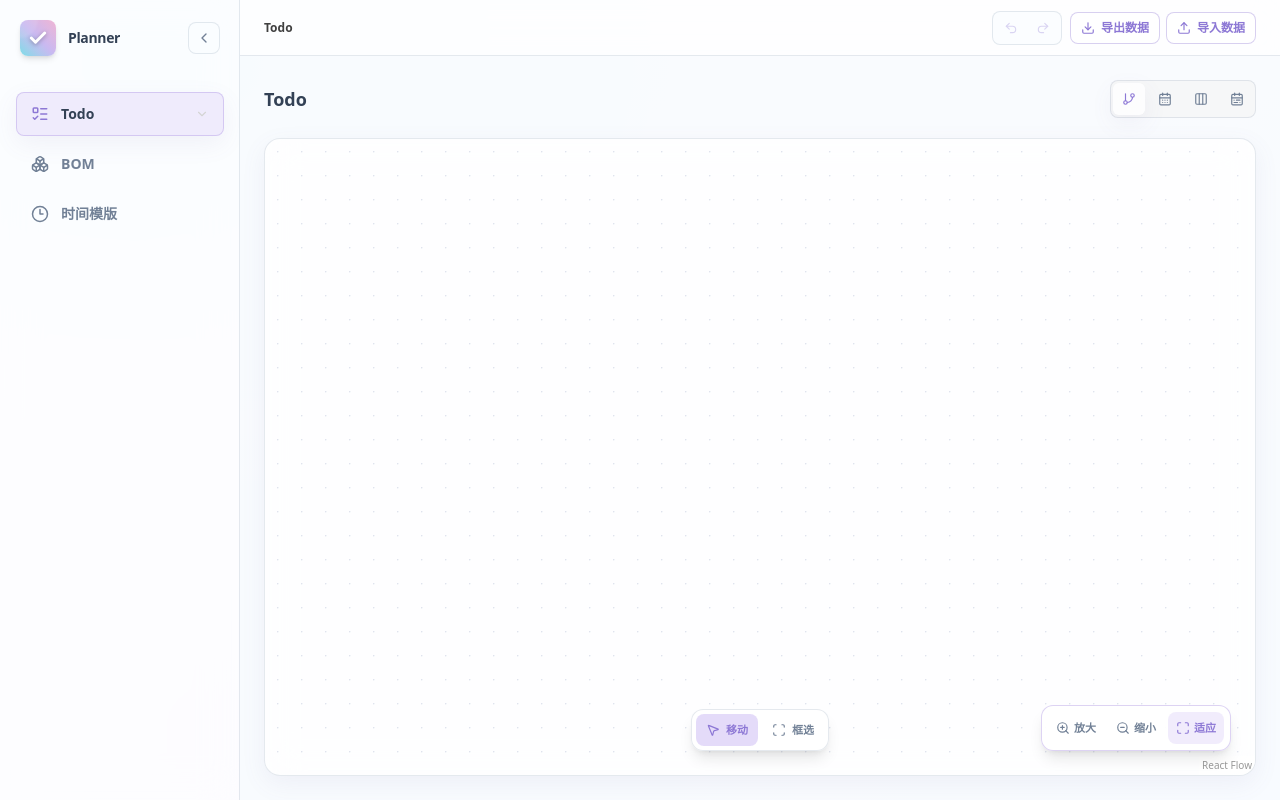
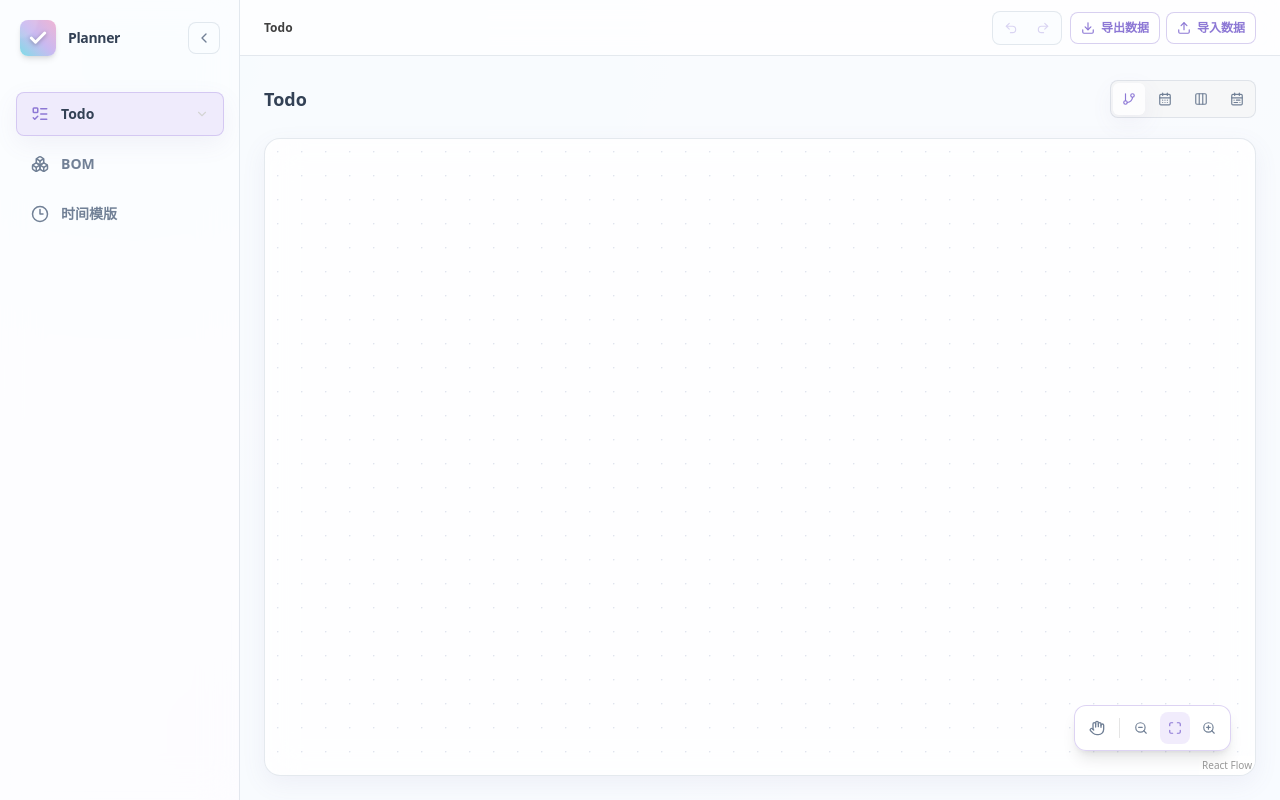
Before and after one commit to panxixii/Planner, a React (Vite) app: page / in a window 1280 px wide. Both pictures are taken after a click on the button "开始使用". Built offline with nearby package versions, Linux system fonts and the light colour scheme.

Commit message:
feat：交互优化，支持同类型节点全局改色

```diff
--- a/src/components/TodoPage.tsx
+++ b/src/components/TodoPage.tsx
@@ -18,7 +18,7 @@ import {
   applyNodeChanges,
 } from '@xyflow/react';
 import '@xyflow/react/dist/style.css';
-import { CalendarDays, Check, CircleDot, Columns3, Flag, GitBranch, GripVertical, Link2, List, Maximize, MousePointer2, Pipette, Plus, Scan, Trash2, ZoomIn, ZoomOut } from 'lucide-react';
+import { CalendarDays, Check, CircleDot, Columns3, Flag, GitBranch, GripVertical, Hand, Link2, List, Maximize, Pipette, Plus, Scan, Trash2, ZoomIn, ZoomOut } from 'lucide-react';
 import { useAppStore, LEGACY_EDGE_COLOR } from '../store';
 import { withAlpha } from '../colorUtils';
 import { computeZoneMoveSet, selectionBounds } from '../boardZones';
@@ -798,14 +798,61 @@ const nodeTypes = { todoNode: BoardNode, zoneNode: ZoneNode };
 
 type BoardOrZoneNode = Node<BoardNodeData> | Node<ZoneNodeData>;
 
+const NODE_TYPE_SWATCHES = ['#9387d1', '#67c8bd', '#d78fb5', '#79bfd5', '#d9b958', '#9b8ae4', '#e2725b', '#6b7280'];
+
+// A node-type button: single-click converts the selection's type; hovering reveals a
+// color palette that recolors EVERY node of this type globally.
+const NodeTypeButton: React.FC<{
+  value: NodeType;
+  label: string;
+  onConvert: (type: NodeType) => void;
+  onTypeColor: (type: NodeType, color: string) => void;
+}> = ({ value, label, onConvert, onTypeColor }) => {
+  const [hover, setHover] = useState(false);
+  const closeTimer = useRef<number | undefined>(undefined);
+  const open = () => { window.clearTimeout(closeTimer.current); setHover(true); };
+  const scheduleClose = () => { closeTimer.current = window.setTimeout(() => setHover(false), 120); };
+  return (
+    <div className="relative" onMouseEnter={open} onMouseLeave={scheduleClose}>
+      <button
+        type="button"
+        onClick={() => onConvert(value)}
+        className="flex h-6 items-center gap-1 rounded-md border border-transparent bg-white px-2 text-[11px] font-semibold text-neutral-600 transition-colors hover:border-purple-200 hover:bg-purple-50 hover:text-purple-600"
+        title={`单击：把选中节点转为${label}；悬浮：给全部${label}节点统一改色`}
+      >
+        {label}
+      </button>
+      {hover ? (
+        <div className="absolute left-1/2 top-full z-40 mt-1 -translate-x-1/2 rounded-lg border border-neutral-200 bg-white p-2 shadow-xl" onMouseEnter={open} onMouseLeave={scheduleClose}>
+          <p className="whitespace-nowrap px-0.5 pb-1.5 text-[10px] font-semibold text-neutral-400">全部{label}节点改色</p>
+          <div className="grid grid-cols-4 gap-1.5">
+            {NODE_TYPE_SWATCHES.map((color) => (
+              <button
+                key={color}
+                type="button"
+                onClick={() => { onTypeColor(value, color); setHover(false); }}
+                className="h-6 w-6 rounded-md border border-black/10 shadow-inner transition-transform hover:scale-110"
+                style={{ backgroundColor: color }}
+                title={color}
+                aria-label={`将全部${label}节点改为 ${color}`}
+              />
+            ))}
+          </div>
+        </div>
+      ) : null}
+    </div>
+  );
+};
+
 const BoardSelectionToolbar: React.FC<{
   count: number;
   onColor: (color: string) => void;
   onNodeType: (type: NodeType) => void;
+  onTypeColor: (type: NodeType, color: string) => void;
   onCreateZone: () => void;
   canCreateZone: boolean;
   onDelete: () => void;
-}> = ({ count, onColor, onNodeType, onCreateZone, canCreateZone, onDelete }) => {
+}> = ({ count, onColor, onNodeType, onTypeColor, onCreateZone, canCreateZone, onDelete }) => {
   const [confirming, setConfirming] = useState(false);
   return (
     <div className="absolute left-1/2 top-5 z-30 flex -translate-x-1/2 items-center gap-2 rounded-xl border border-neutral-200 bg-white/95 p-2 shadow-xl">
@@ -814,15 +861,7 @@ const BoardSelectionToolbar: React.FC<{
       <div className="flex items-center gap-1 rounded-lg border border-neutral-200 bg-neutral-50 px-1.5 py-1">
         <span className="px-1 text-[11px] font-bold text-neutral-500">节点类型</span>
         {([['task', '任务'], ['directory', '目录'], ['handle', '手柄']] as const).map(([value, label]) => (
-          <button
-            key={value}
-            type="button"
-            onClick={() => onNodeType(value)}
-            className="flex h-6 items-center gap-1 rounded-md border border-transparent bg-white px-2 text-[11px] font-semibold text-neutral-600 transition-colors hover:border-purple-200 hover:bg-purple-50 hover:text-purple-600"
-            title={value === 'task' ? '把选中的节点转为普通任务' : value === 'directory' ? '把选中的节点转为目录' : '把选中的节点转为手柄（将断开指向它们的连线）'}
-          >
-            {label}
-          </button>
+          <NodeTypeButton key={value} value={value} label={label} onConvert={onNodeType} onTypeColor={onTypeColor} />
         ))}
       </div>
       <button
@@ -862,11 +901,12 @@ const BoardCanvas: React.FC<{ visibleItemIds: Set<string> | null }> = ({ visible
   const moveTodoZone = useAppStore((state) => state.moveTodoZone);
   const setSelectionColor = useAppStore((state) => state.setSelectionColor);
   const setSelectionNodeType = useAppStore((state) => state.setSelectionNodeType);
+  const setNodeTypeColor = useAppStore((state) => state.setNodeTypeColor);
   const beginHistoryGroup = useAppStore((state) => state.beginHistoryGroup);
   const endHistoryGroup = useAppStore((state) => state.endHistoryGroup);
   const { screenToFlowPosition, zoomIn, zoomOut, fitView } = useReactFlow();
   const suppressCreateRef = useRef(false);
-  const [canvasTool, setCanvasTool] = useState<'pan' | 'select'>('pan');
+  const [canvasTool, setCanvasTool] = useState<'pan' | 'select'>('select');
   const mainLaneId = allLanes.find((l) => l.type === 'main')?.id ?? 'todo-main';
   const items = useMemo(() => allItems.filter((item) => (
     visibleItemIds === null || visibleItemIds.has(item.id)
@@ -1024,10 +1064,15 @@ const BoardCanvas: React.FC<{ visibleItemIds: Set<string> | null }> = ({ visible
     }
   }, [addEdge, create, mainLaneId, removeSelected, selectedNodes, update]);
   return <div onKeyDown={handleKeyDown} tabIndex={0} className="relative min-h-0 flex-1 overflow-hidden rounded-2xl border border-neutral-200 bg-white shadow-xs outline-none">
-    {selectedNodes.length > 1 ? <BoardSelectionToolbar count={selectedNodes.length} onColor={applySelectionColor} onNodeType={applySelectionNodeType} onCreateZone={createZoneFromSelection} canCreateZone={selectionZoneBounds !== null} onDelete={removeSelected} /> : null}
-    <div className="absolute bottom-6 left-1/2 z-30 flex -translate-x-1/2 items-center gap-1 rounded-xl border border-neutral-200 bg-white/95 p-1 shadow-lg"><button type="button" onClick={() => setCanvasTool('pan')} className={`flex h-8 items-center gap-1.5 rounded-lg px-2.5 text-[11px] font-semibold ${canvasTool === 'pan' ? 'bg-purple-100 text-purple-600' : 'text-neutral-500 hover:bg-neutral-50'}`}><MousePointer2 className="h-3.5 w-3.5" />移动</button><button type="button" onClick={() => setCanvasTool('select')} className={`flex h-8 items-center gap-1.5 rounded-lg px-2.5 text-[11px] font-semibold ${canvasTool === 'select' ? 'bg-purple-100 text-purple-600' : 'text-neutral-500 hover:bg-neutral-50'}`}><Scan className="h-3.5 w-3.5" />框选</button></div>
-    <div className="absolute bottom-6 right-6 z-30 flex items-center gap-1 rounded-xl border border-purple-200 bg-white/95 p-1.5 shadow-lg"><button type="button" onClick={() => zoomIn()} className="flex h-8 items-center gap-1 rounded-lg px-2 text-[11px] font-semibold text-neutral-600 hover:bg-purple-50"><ZoomIn className="h-3.5 w-3.5" />放大</button><button type="button" onClick={() => zoomOut()} className="flex h-8 items-center gap-1 rounded-lg px-2 text-[11px] font-semibold text-neutral-600 hover:bg-purple-50"><ZoomOut className="h-3.5 w-3.5" />缩小</button><button type="button" onClick={() => fitView({ padding: 0.25, duration: 400 })} className="flex h-8 items-center gap-1 rounded-lg bg-purple-50 px-2 text-[11px] font-semibold text-purple-600 hover:bg-purple-100"><Maximize className="h-3.5 w-3.5" />适应</button></div>
-    <ReactFlow nodes={localNodes} edges={edges} nodeTypes={nodeTypes} onNodesChange={onNodesChange} onNodeDragStart={onNodeDragStart} onNodeDrag={onNodeDrag} onNodeDragStop={onNodeDragStop} onConnect={connect} onConnectStart={() => { suppressCreateRef.current = true; }} onConnectEnd={() => { window.setTimeout(() => { suppressCreateRef.current = false; }, 200); }} onEdgeDoubleClick={(_event, edge) => removeEdge(edge.id)} onPaneClick={(event) => { if (event.detail !== 2 || suppressCreateRef.current) return; const position = screenToFlowPosition({ x: event.clientX, y: event.clientY }); /* laneId is a hint only; addTodoEdge resolves the real lane from the endpoints */ const itemId = create(mainLaneId, '新待办'); if (itemId) update(itemId, { position: { x: position.x - 80, y: position.y - 24 } }); }} zoomOnDoubleClick={false} selectionOnDrag={canvasTool === 'select'} selectionMode={SelectionMode.Partial} panOnDrag={canvasTool === 'pan' ? [0, 1, 2] : [1, 2]} nodesDeletable={false} deleteKeyCode={null} fitView minZoom={0.15} maxZoom={1.5} connectionRadius={28} connectionLineType={ConnectionLineType.Bezier} connectionLineStyle={{ stroke: '#9b8ae4', strokeWidth: 2 }}>
+    {selectedNodes.length > 1 ? <BoardSelectionToolbar count={selectedNodes.length} onColor={applySelectionColor} onNodeType={applySelectionNodeType} onTypeColor={setNodeTypeColor} onCreateZone={createZoneFromSelection} canCreateZone={selectionZoneBounds !== null} onDelete={removeSelected} /> : null}
+    <div className="absolute bottom-6 right-6 z-30 flex items-center gap-1 rounded-xl border border-purple-200 bg-white/95 p-1.5 shadow-lg">
+      <button type="button" onClick={() => setCanvasTool((tool) => tool === 'pan' ? 'select' : 'pan')} className={`flex h-8 items-center justify-center rounded-lg px-2 transition-colors ${canvasTool === 'pan' ? 'bg-purple-100 text-purple-600' : 'text-neutral-500 hover:bg-purple-50'}`} title={canvasTool === 'pan' ? '抓手模式：拖拽平移画板（点击切回框选）' : '切换到抓手模式，拖拽平移画板'} aria-pressed={canvasTool === 'pan'}><Hand className="h-4 w-4" /></button>
+      <span className="mx-0.5 h-5 w-px bg-neutral-200" />
+      <button type="button" onClick={() => zoomOut()} className="flex h-8 items-center gap-1 rounded-lg px-2 text-[11px] font-semibold text-neutral-600 hover:bg-purple-50" title="缩小"><ZoomOut className="h-3.5 w-3.5" /></button>
+      <button type="button" onClick={() => fitView({ padding: 0.25, duration: 400 })} className="flex h-8 items-center gap-1 rounded-lg bg-purple-50 px-2 text-[11px] font-semibold text-purple-600 hover:bg-purple-100" title="适应视图"><Maximize className="h-3.5 w-3.5" /></button>
+      <button type="button" onClick={() => zoomIn()} className="flex h-8 items-center gap-1 rounded-lg px-2 text-[11px] font-semibold text-neutral-600 hover:bg-purple-50" title="放大"><ZoomIn className="h-3.5 w-3.5" /></button>
+    </div>
+    <ReactFlow nodes={localNodes} edges={edges} nodeTypes={nodeTypes} onNodesChange={onNodesChange} onNodeDragStart={onNodeDragStart} onNodeDrag={onNodeDrag} onNodeDragStop={onNodeDragStop} onConnect={connect} onConnectStart={() => { suppressCreateRef.current = true; }} onConnectEnd={() => { window.setTimeout(() => { suppressCreateRef.current = false; }, 200); }} onEdgeDoubleClick={(_event, edge) => removeEdge(edge.id)} onPaneClick={(event) => { if (event.detail !== 2 || suppressCreateRef.current) return; const position = screenToFlowPosition({ x: event.clientX, y: event.clientY }); /* laneId is a hint only; addTodoEdge resolves the real lane from the endpoints */ const itemId = create(mainLaneId, '新待办'); if (itemId) update(itemId, { position: { x: position.x - 80, y: position.y - 24 } }); }} zoomOnDoubleClick={false} selectionOnDrag={canvasTool === 'select'} selectionMode={SelectionMode.Partial} panOnDrag={canvasTool === 'pan' ? [0, 1, 2] : [1, 2]} panOnScroll zoomOnPinch zoomOnScroll={false} nodesDeletable={false} deleteKeyCode={null} fitView minZoom={0.15} maxZoom={1.5} connectionRadius={28} connectionLineType={ConnectionLineType.Bezier} connectionLineStyle={{ stroke: '#9b8ae4', strokeWidth: 2 }}>
       <Background variant={BackgroundVariant.Dots} gap={24} size={1.5} color="#d9ddea" />
     </ReactFlow>
   </div>;
--- a/src/store.ts
+++ b/src/store.ts
@@ -1483,6 +1483,13 @@ export const useAppStore = create<AppState>((set, get) => {
           : state.todoEdges,
       };
     }),
+    // Recolor EVERY node of a given kind (global, ignores selection), one undo step.
+    setNodeTypeColor: (type, color) => persistSet((state: AppState) => ({
+      todoItems: state.todoItems.map((item) => {
+        const itemType: NodeType = item.isHandle ? 'handle' : item.isDirectory ? 'directory' : 'task';
+        return itemType === type ? { ...item, color } : item;
+      }),
+    })),
     addTodoTimeBlock: (itemId, block) => persistSet((state: AppState) => ({
       todoItems: state.todoItems.map((item) => {
         if (item.id !== itemId) return item;
--- a/src/types.ts
+++ b/src/types.ts
@@ -246,6 +246,7 @@ export interface AppState {
   moveTodoZone: (zoneId: string, dx: number, dy: number, nodeTargets: Record<string, { x: number; y: number }>) => void;
   setSelectionColor: (nodeIds: string[], edgeIds: string[], color: string) => void;
   setSelectionNodeType: (nodeIds: string[], type: NodeType) => void;
+  setNodeTypeColor: (type: NodeType, color: string) => void;
   setTodoBranchFilter: (headIds: string[] | null) => void;
   addTodoTimeBlock: (itemId: string, block: Omit<TaskTimeBlock, 'id'>) => void;
   updateTodoTimeBlock: (itemId: string, blockId: string, updates: Partial<Omit<TaskTimeBlock, 'id'>>) => void;
```
